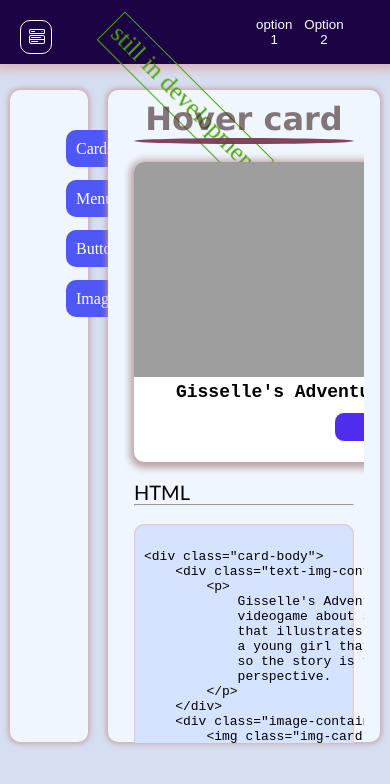
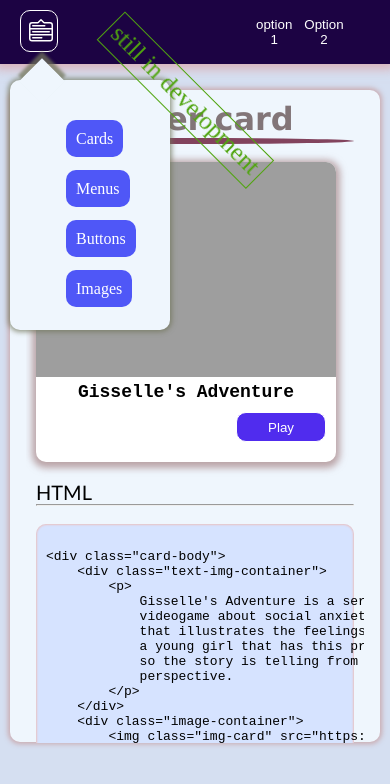
Before and after one commit to serchonodera117/copyWeb, a plain HTML site: page index.html in a window 390 px wide. Both pictures are taken after a click on the label 35 px from the left and 37 px from the top of the page. Drawn offline with nearby package versions, Linux system fonts and the light colour scheme.

Commit message:
added functionality to the left tap menu

```diff
--- a/index.html
+++ b/index.html
@@ -13,12 +13,15 @@
     <header>
         <nav class="header">
             <label for="input-hamburguer-menu" class="label-menu">
-                <svg xlass="menu-btn" xmlns="http://www.w3.org/2000/svg" width="16" height="16" fill="currentColor" class="bi bi-menu-button-wide" viewBox="0 0 16 16">
+                 <svg v-if="(!isTabLeftMenuVisible)" class="icon-menu" xlass="menu-btn" xmlns="http://www.w3.org/2000/svg" width="16" height="16" fill="currentColor" class="bi bi-menu-button-wide" viewBox="0 0 16 16">
                     <path d="M0 1.5A1.5 1.5 0 0 1 1.5 0h13A1.5 1.5 0 0 1 16 1.5v2A1.5 1.5 0 0 1 14.5 5h-13A1.5 1.5 0 0 1 0 3.5v-2zM1.5 1a.5.5 0 0 0-.5.5v2a.5.5 0 0 0 .5.5h13a.5.5 0 0 0 .5-.5v-2a.5.5 0 0 0-.5-.5h-13z"/>
                     <path d="M2 2.5a.5.5 0 0 1 .5-.5h3a.5.5 0 0 1 0 1h-3a.5.5 0 0 1-.5-.5zm10.823.323-.396-.396A.25.25 0 0 1 12.604 2h.792a.25.25 0 0 1 .177.427l-.396.396a.25.25 0 0 1-.354 0zM0 8a2 2 0 0 1 2-2h12a2 2 0 0 1 2 2v5a2 2 0 0 1-2 2H2a2 2 0 0 1-2-2V8zm1 3v2a1 1 0 0 0 1 1h12a1 1 0 0 0 1-1v-2H1zm14-1V8a1 1 0 0 0-1-1H2a1 1 0 0 0-1 1v2h14zM2 8.5a.5.5 0 0 1 .5-.5h9a.5.5 0 0 1 0 1h-9a.5.5 0 0 1-.5-.5zm0 4a.5.5 0 0 1 .5-.5h6a.5.5 0 0 1 0 1h-6a.5.5 0 0 1-.5-.5z"/>
                   </svg>
+                  <svg v-if="(isTabLeftMenuVisible)" class="icon-menu" xmlns="http://www.w3.org/2000/svg" width="16" height="16" fill="currentColor" class="bi bi-menu-down" viewBox="0 0 16 16">
+                    <path d="M7.646.146a.5.5 0 0 1 .708 0L10.207 2H14a2 2 0 0 1 2 2v9a2 2 0 0 1-2 2H2a2 2 0 0 1-2-2V4a2 2 0 0 1 2-2h3.793L7.646.146zM1 7v3h14V7H1zm14-1V4a1 1 0 0 0-1-1h-3.793a1 1 0 0 1-.707-.293L8 1.207l-1.5 1.5A1 1 0 0 1 5.793 3H2a1 1 0 0 0-1 1v2h14zm0 5H1v2a1 1 0 0 0 1 1h12a1 1 0 0 0 1-1v-2zM2 4.5a.5.5 0 0 1 .5-.5h8a.5.5 0 0 1 0 1h-8a.5.5 0 0 1-.5-.5zm0 4a.5.5 0 0 1 .5-.5h11a.5.5 0 0 1 0 1h-11a.5.5 0 0 1-.5-.5zm0 4a.5.5 0 0 1 .5-.5h6a.5.5 0 0 1 0 1h-6a.5.5 0 0 1-.5-.5z"/>
+                  </svg>
             </label>
-            <input id="input-hamburguer-menu" type="checkbox" style="display: none">
+            <input id="input-hamburguer-menu" v-model="isTabLeftMenuVisible" type="checkbox" style="display: none">
           <div class="container-menu">
             <ul class="nav-menu" >
                 <li>
@@ -40,6 +43,7 @@
         margin-top: 5rem;
         position: fixed;
         padding: 5px;
+        z-index: 99;
         border: 1px solid rgb(79, 164, 14);
         transform: rotate(45deg);"
         >still in development</p>
@@ -47,7 +51,7 @@
     </header>
 
     <div  class="body-container">
-        <div class="col-left">
+        <div class="col-left" v-if="(isTabLeftMenuVisible)">
             <div class="content-left">
                 <div class="content-card">
                     <br>
--- a/scripts/Vue/Vue-index.js
+++ b/scripts/Vue/Vue-index.js
@@ -1,8 +1,7 @@
 let App = {
    data(){
         return {
-            myVar:  "div-page",
-
+            isTabLeftMenuVisible: false,
         }
    }
 };
--- a/styles/index.css
+++ b/styles/index.css
@@ -21,12 +21,16 @@ body{
     background-color: var(--color-header);
     box-shadow: 0px 0px 10px 5px rgba(220, 149, 149, 0.619);
 }
-
+.icon-menu{
+    width: 1.5rem;
+    height: 1.5rem;
+    transition: 0.2s ease-in-out;
+}
 .label-menu{
-    margin-top: 20px;
+    margin-top: 10px;
     margin-left: 20px;
-    width: 1rem;
-    height: 1rem;
+    width: 1.5rem;
+    height: 1.5rem;
     border-radius: 10px;
     text-align: center;
     padding: 0.5rem;
@@ -69,6 +73,7 @@ body{
 }.col-left{
     width: 20%;
     padding: 10px;
+    transition: 0.3s ease-in;
 }.col-right{
     width: 100%;
     padding: 10px;
@@ -135,3 +140,32 @@ body{
     width: 100%;
     height: 40.8rem;
 }
+
+@media only screen and (max-width: 500px){
+    .col-left{
+        width: 10rem;
+        z-index: 10;
+        padding: 10px;
+        transition: 0.3s ease-in;
+        position: absolute;
+        margin-top: -10px;
+    }.content-left{
+       box-shadow: 0px 0px 5px 2px rgba(114, 118, 91, 0.728);
+    }.content-left::before{
+        content: '';
+        position: absolute;
+        display: block;
+        width: 0rem;
+        height: 0rem;
+        border-right: 2rem solid rgba(0, 0, 255, 0);
+        border-top: 2rem solid var(--color-cards);
+        border-top-left-radius: 0px;
+        border-top-right-radius: 0px;
+        z-index: 0;
+        border-bottom: 0rem solid rgb(165, 42, 42);
+        transform: rotate(45deg);
+        margin-top: -15px;
+        margin-left: 1rem;
+        box-shadow: -4px -4px 3px 1px rgba(114, 118, 91, 0.728);
+    }
+}
```
